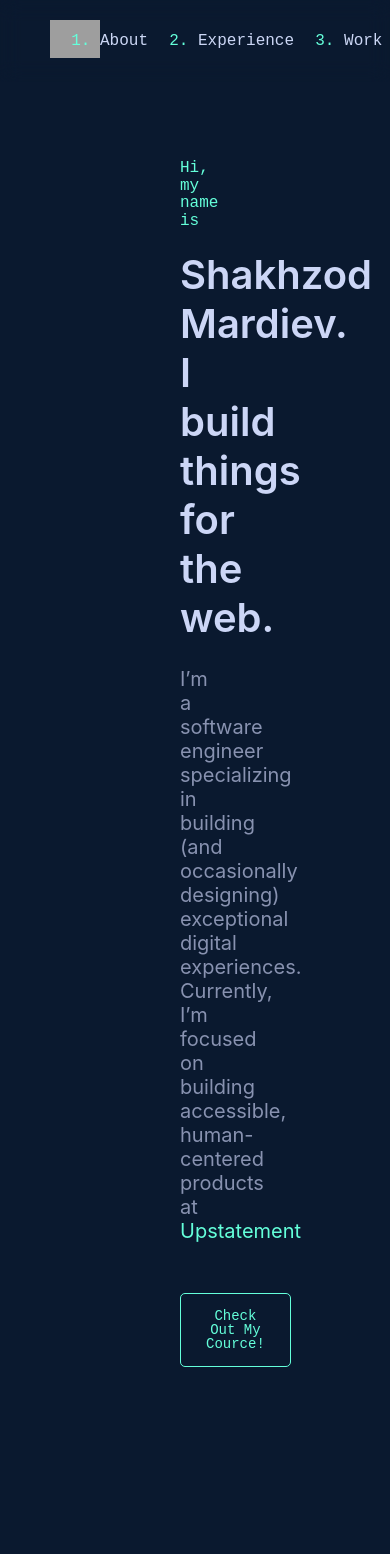
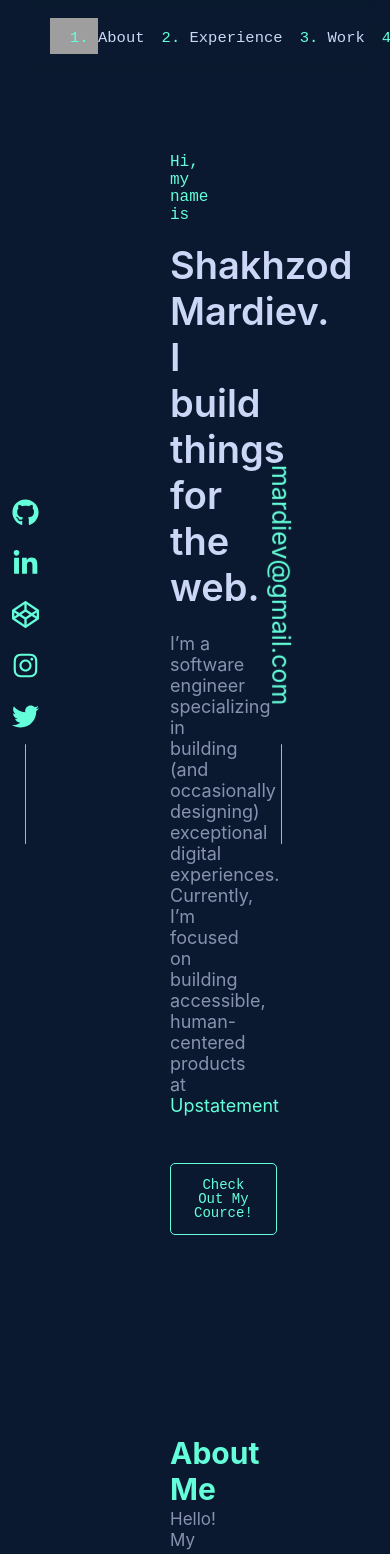
Before and after one commit to mardiev05/portfolio, a React (Create React App) app: page / in a window 390 px wide. Shown: the top 1554 px of the page. Built offline with nearby package versions, Linux system fonts and the light colour scheme; grey boxes are pictures that could not be loaded.

Commit message:
max-width 1300

```diff
--- a/src/App.css
+++ b/src/App.css
@@ -54,37 +54,6 @@ body {
     left: 0;
     width: 100%;
     z-index: 999;
-}
-
-.App-logo {
-    height: 40vmin;
-    pointer-events: none;
-}
-
-@media (prefers-reduced-motion: no-preference) {
-    .App-logo {
-        animation: App-logo-spin infinite 3s linear;
-    }
-}
-
-.App-header {
-    background-color: #0a192f;
-    min-height: 100vh;
-    display: flex;
-    flex-direction: column;
-    align-items: center;
-    justify-content: center;
-    font-size: calc(10px + 2vmin);
-    color: white;
-}
-
-@keyframes App-logo-spin {
-    from {
-        transform: rotateY(0deg);
-    }
-    to {
-        transform: rotateY(360deg);
-    }
 }
 
 
@@ -157,7 +126,7 @@ body {
     z-index: -1;
     top: 160px;
     width: 100%;
-    padding-bottom: 99px;
+    padding-bottom: 22px;
 }
 
 .title__name {
@@ -171,7 +140,7 @@ body {
 .title {
     font-weight: 600;
     color: var(--lightest-slate);
-    font-size: clamp(40px, 8vw, 80px);
+    font-size: clamp(40px, 8vw, 70px);
     margin-top: 20px;
 }
 
@@ -849,3 +818,240 @@ li::marker {
 
 
 /* contact end */
+
+
+/* footer start */
+
+.footer {
+    display: flex;
+    justify-content: center;
+    align-items: center;
+    margin-top: 10%;
+}
+
+.footer__txt {
+    color: #fff;
+    display: flex;
+    flex-direction: column;
+    text-align: center;
+    cursor: pointer;
+    transition: var(--transition);
+}
+
+.footer__txt span {
+    margin-top: 5%;
+}
+
+.footer__txt:hover {
+    color: var(--green);
+}
+
+.left__icon {
+    display: flex;
+    flex-direction: column;
+    position: fixed;
+    bottom: 0;
+    left: 3%;
+}
+
+.left__icon li {
+    list-style: none;
+}
+
+.left__icon li svg {
+    color: var(--green);
+    margin: 10px 0;
+    font-size: 27px;
+    cursor: pointer;
+    transition: var(--transition);
+}
+
+.left__icon li svg:hover {
+    transform: translateY(-5px);
+}
+
+.line {
+    width: 1px;
+    height: 100px;
+    background-color: var(--light-slate);
+    border-radius: 29px;
+    margin: auto;
+}
+
+.side__email {
+    display: flex;
+    flex-direction: column;
+    align-items: center;
+    list-style: none;
+    position: fixed;
+    bottom: 0;
+    right: -3%;
+}
+
+.side__email .email p {
+    font-size: 25px;
+    transform: rotateZ(90deg);
+    margin-bottom: 60%;
+    color: var(--green);
+    cursor: pointer;
+}
+
+
+/* footer end */
+
+
+/* Media query start */
+
+@media only screen and (max-width: 1300px) {
+    .navbar {
+        padding: 18px 0;
+    }
+    .navbar__logo {
+        width: 48px;
+    }
+    .navbar ol li {
+        margin-right: 45px;
+        font-size: 15.5px;
+    }
+    .navbar__resume-btn {
+        padding: 10px 16px;
+    }
+    /* container */
+    .container {
+        padding: 0 170px;
+        position: absolute;
+        top: 154px;
+        padding-bottom: 20px;
+    }
+    /* title */
+    .title {
+        font-size: clamp(38px, 8vw, 68px);
+        margin-top: 18px;
+    }
+    /* title text */
+    .title__text {
+        max-width: 535px;
+        color: var(--slate);
+        font-size: var(--fz-lg);
+        margin-top: 23px;
+    }
+    /* title btn */
+    .title__btn {
+        margin-top: 47px;
+        padding: 14px 23px;
+        font-size: var(--fz-sm);
+        line-height: 1;
+    }
+    /* cart content */
+    .card__content {
+        width: 58%;
+    }
+    /* about card */
+    .row .card ol li {
+        font-size: 30px;
+    }
+    .row .card__content p {
+        font-size: 17px;
+        line-height: 1.2;
+        margin-bottom: 3%;
+    }
+    .card__content ul li {
+        margin-bottom: 3%;
+        font-size: var(--fz-sm);
+    }
+    .card__line {
+        width: 60%;
+        margin-left: 2%;
+    }
+    /* worked */
+    .worked .exp__row-lists li {
+        font-size: var(--fz-md);
+        padding: 19px;
+        border-left: 2px solid #64ffda40;
+    }
+    .exp__title h3 {
+        color: var(--lightest-slate);
+        font-size: var(--fz-xl);
+        font-weight: 500;
+        margin-bottom: 5px;
+        line-height: 1.3;
+    }
+    /* portfolio */
+    .halcyon__row {
+        margin-bottom: 8%;
+    }
+    .book__img {
+        width: 49%;
+        height: 320px;
+        box-shadow: 0 10px 30px -15px var(--navy-shadow);
+    }
+    .spotify__row {
+        margin-bottom: 8%;
+    }
+    .book__content-tow {
+        width: 51%;
+        transform: translateX(-15%);
+    }
+    .book__row .content__text {
+        padding: 23px 38px 23px 23px;
+        box-shadow: 0 10px px 30px -15px var(--navy-shadow);
+        background-color: var(--light-navy);
+        border-radius: var(--border-radius);
+        margin: 4% 0;
+        color: var(--light-slate);
+        font-size: var(--fz-sm);
+        text-align: justify;
+    }
+    /* projects */
+    .Projects {
+        width: 85%;
+    }
+    .projects__card {
+        padding: 1.5rem 1.2rem;
+        height: 100%;
+    }
+    .projects__card-icons {
+        margin-bottom: 25px;
+        width: 100%;
+    }
+    .folder__icon {
+        width: 37px;
+        height: 35px;
+    }
+    .projects__card h4 {
+        margin: 0px 0px 18px;
+        font-size: 19px;
+    }
+    .projects__card p {
+        font-size: 16px;
+        margin: 0px 0px 15px;
+        line-height: 25px;
+    }
+    /* contact */
+    .contact {
+        width: 52%;
+        margin-top: 14%;
+    }
+    .contact__title {
+        margin: 0px 0px 19px;
+        font-size: 48px;
+    }
+    .contact__text {
+        margin: 0px 0px 15px;
+        line-height: 1.3;
+        font-size: 17px;
+    }
+    .contact__btn {
+        padding: 1.05rem 1.65rem;
+        font-size: 13px;
+        line-height: 1;
+        margin-top: 45px;
+    }
+    /* footer */
+    .footer {
+        margin-top: 8%;
+    }
+}
+
+
+/* Media query end */
--- /dev/null
+++ b/src/Footer/Footer.js
@@ -0,0 +1,13 @@
+import React from "react";
+import { FaStar, FaHubspot } from "react-icons/fa"
+
+export default function Footer() {
+    return <div className="footer">
+        <p className="footer__txt">
+            Designed & Built by Shakhzod Mardiev
+
+            <span> <FaStar /> 4,940 <FaHubspot /> 2,272</span>
+
+        </p>
+    </div>;
+}
--- a/src/Main.jsx
+++ b/src/Main.jsx
@@ -7,6 +7,8 @@ import IveWorked from "./I've Worked/IveWorked";
 import Portfolios from "./Portfolio/Portfolios";
 import Projects from "./Projects/Projects";
 import Contact from "./Contact/Contact";
+import Footer from "./Footer/Footer";
+import SideIcons from "./SideIcons/Side"
 import "./App.css"
 
 
@@ -110,6 +112,8 @@ export default class Main extends Component {
                     <Portfolios />
                     <Projects />
                     <Contact />
+                    <Footer />
+                    <SideIcons />
                 </div>
             </div>
         </div>);
--- /dev/null
+++ b/src/SideIcons/Side.js
@@ -0,0 +1,20 @@
+import React from "react";
+import { FaGithub, FaLinkedinIn, FaCodepen, FaInstagram, FaTwitter } from "react-icons/fa"
+
+
+export default function Side() {
+    return <div>
+        <ul className="left__icon">
+            <li><FaGithub /></li>
+            <li><FaLinkedinIn /></li>
+            <li> <FaCodepen /></li>
+            <li><FaInstagram /></li>
+            <li> <FaTwitter /></li>
+            <li> <div className="line"></div></li>
+        </ul>
+        <ul className="side__email">
+            <li className="email"><p>mardiev@gmail.com</p></li>
+            <li><div className="line"></div></li>
+        </ul>
+    </div>;
+}
```
